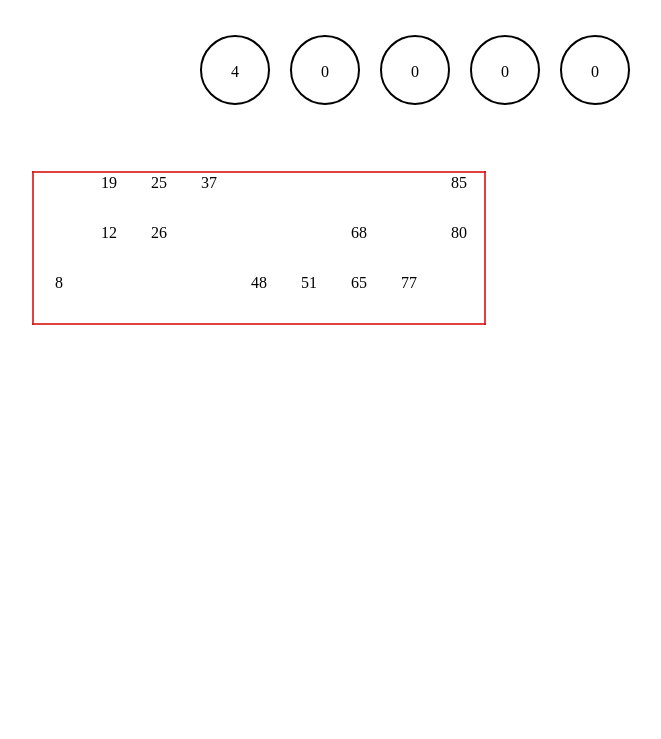
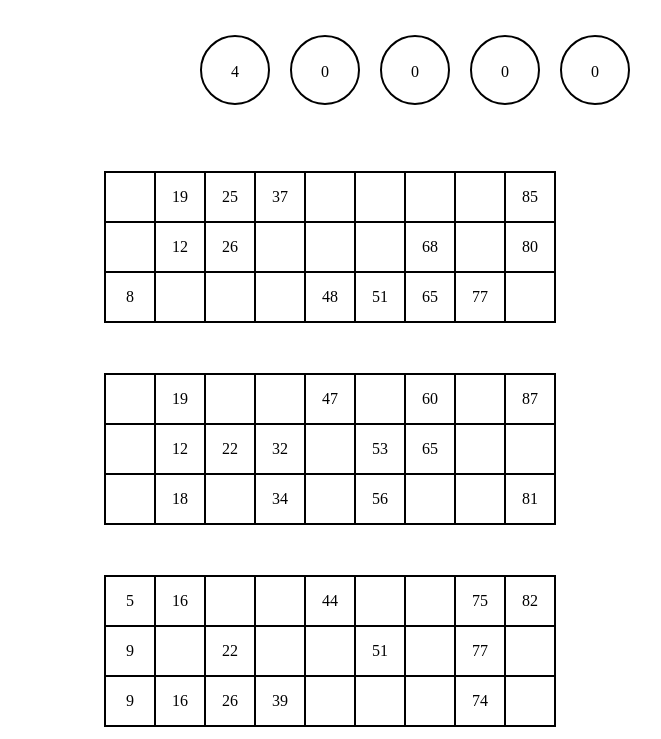
Before and after one commit to Chip-chilinka/BadBingo, a plain HTML site: page index.html in a window 1280 px wide. Shown: the part 61-800 px from the top of the page, without its empty margins (400-1061 px from the left). Drawn offline with Linux system fonts and the light colour scheme.

Commit message:
Добил гриды и выровнял их

```diff
--- a/index.html
+++ b/index.html
@@ -36,9 +36,8 @@
     </div>
 
     <table class="container" id="table1"></table>
-    <!-- <table class="container" id="table2"></table>
-    <table class="container" id="table3"></table> -->
-
+    <table class="container" id="table2"></table>
+    <table class="container" id="table3"></table>
 
 
     <div class="field"></div>
--- a/index.js
+++ b/index.js
@@ -130,5 +130,5 @@ const renderTable = (curTable) => { // FIXME move after functions used   DONE
 }
 
 renderTable('table1')
-//renderTable('table2')
-//	renderTable('table3')
+renderTable('table2')
+renderTable('table3')
--- a/style.css
+++ b/style.css
@@ -69,14 +69,14 @@ h1 {
 
 
 table {
-    border: 2px solid rgba(215, 16, 16, 0.798);
+    border: 1px solid black;
     border-collapse: collapse;
-    width: 454px;
+    width: 452px;
     text-align: center;
     margin-top: 50px;
     margin-bottom: 10px;
     cursor: pointer;
-    margin-left: 53vh;
+    margin-left: 62vh;
 }
 
 
@@ -87,5 +87,8 @@ tr {
 }
 
 td {
-
+    border: 1px solid black;
+    display: flex;
+    align-items: center;
+    justify-content: center;
 }
```
